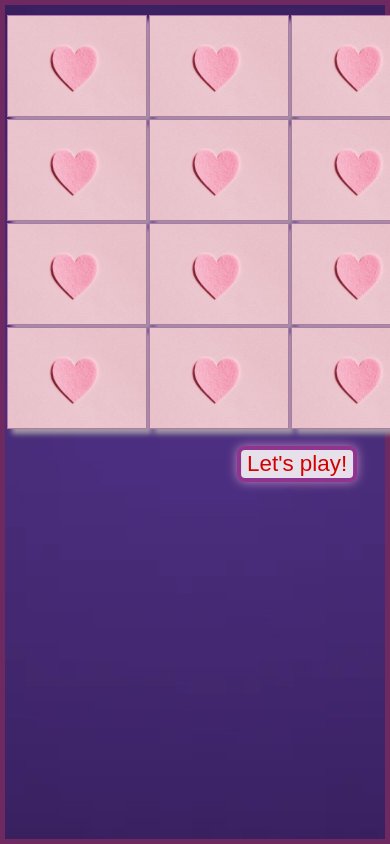
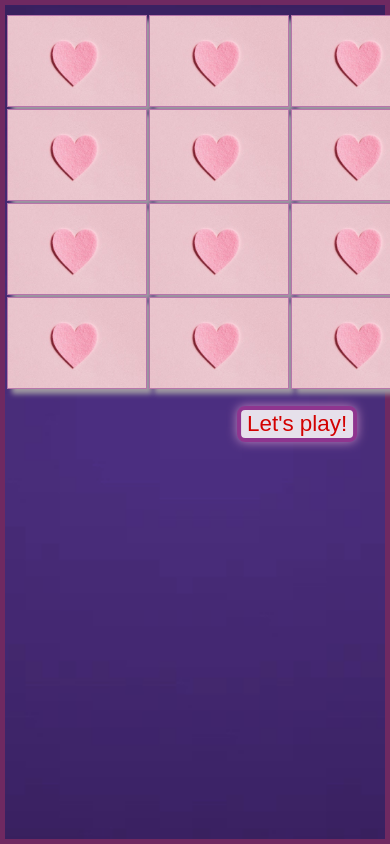
Before and after one commit to TheOneYana/finalProject, a plain HTML site: page index.html in a window 390 px wide. Drawn offline with Linux system fonts and the light colour scheme.

Commit message:
css final changes to smaller screen devices

```diff
--- a/style.css
+++ b/style.css
@@ -123,7 +123,7 @@ button{
       }
   }
 
-@media only screen and (max-width: 1000px) {
+@media only screen and (max-width: 600px) {
   .bg-image {
     background-image: url("fabric.jpg");
     /* Add the blur effect */
@@ -141,13 +141,13 @@ button{
     color: white;
     font-weight: bold;
     position: absolute;
-    top: 50%;
+    /* top: 50%;
     left: 50%;
-    transform: translate(-50%, -50%);
+    transform: translate(-50%, -50%); */
     z-index: 2;
     padding: 5px 0 5px 0 20px;
     margin-left: 5px;
-    width: auto;
+    width: 100%;
     height: 100%;
     display: grid;
     grid-template-columns: repeat(4, 0fr);
@@ -168,7 +168,7 @@ button{
   }
   img {
     width: 140px;
-    height: 100px;
+    height: 90px;
     object-fit: cover;
   }
   button{
@@ -189,69 +189,3 @@ button{
       }
 
   }
-  @media only screen and (max-width: 600px) {
-    .bg-image {
-      background-image: url("fabric.jpg");
-      /* Add the blur effect */
-      /* filter: blur(2px);
-      -webkit-filter: blur(2px); */
-      height: 100%;
-      width: 100%;
-      /* Center and scale the image nicely */
-      background-position: center;
-      background-repeat: no-repeat;
-      background-size: cover;
-      border: 5px solid rgb(111,41,97);
-      }
-    .main {
-      color: white;
-      font-weight: bold;
-      position: absolute;
-      /* top: 50%;
-      left: 50%;
-      transform: translate(-50%, -50%); */
-      z-index: 2;
-      padding: 5px 0 5px 0 20px;
-      margin-left: 5px;
-      width: 100%;
-      height: 100%;
-      display: grid;
-      grid-template-columns: repeat(4, 0fr);
-      grid-template-rows: repeat(4, 0fr);
-      gap: 2px 2px;
-      padding: 15px 2px 2px 2px;
-      }
-
-  .grid-item {
-    border: 1px solid rgb(183, 117, 170);
-    display: flex;
-    justify-content: center;
-    align-items: center;
-    width: 140px;
-    height: auto;
-    box-shadow: 5px 5px 5px rgb(160, 154, 162);
-    object-fit: cover;
-    }
-    img {
-      width: 140px;
-      height: 100px;
-      object-fit: cover;
-    }
-    button{
-      background-color: rgb(230, 224, 235);
-      box-shadow: 0px 0px 11px rgb(195, 133, 189);
-      margin-top: 15px;
-      border: 4px rgb(143, 53, 143) solid;
-      border-radius: 8px;
-      font-size: 1.4em;
-      translate:65%;
-      animation: rainbow 2.5s linear;
-      animation-iteration-count: infinite;
-
-      }
-      .is-flipped{
-        width: 140px;
-        height: auto;
-        }
-
-    }
```
